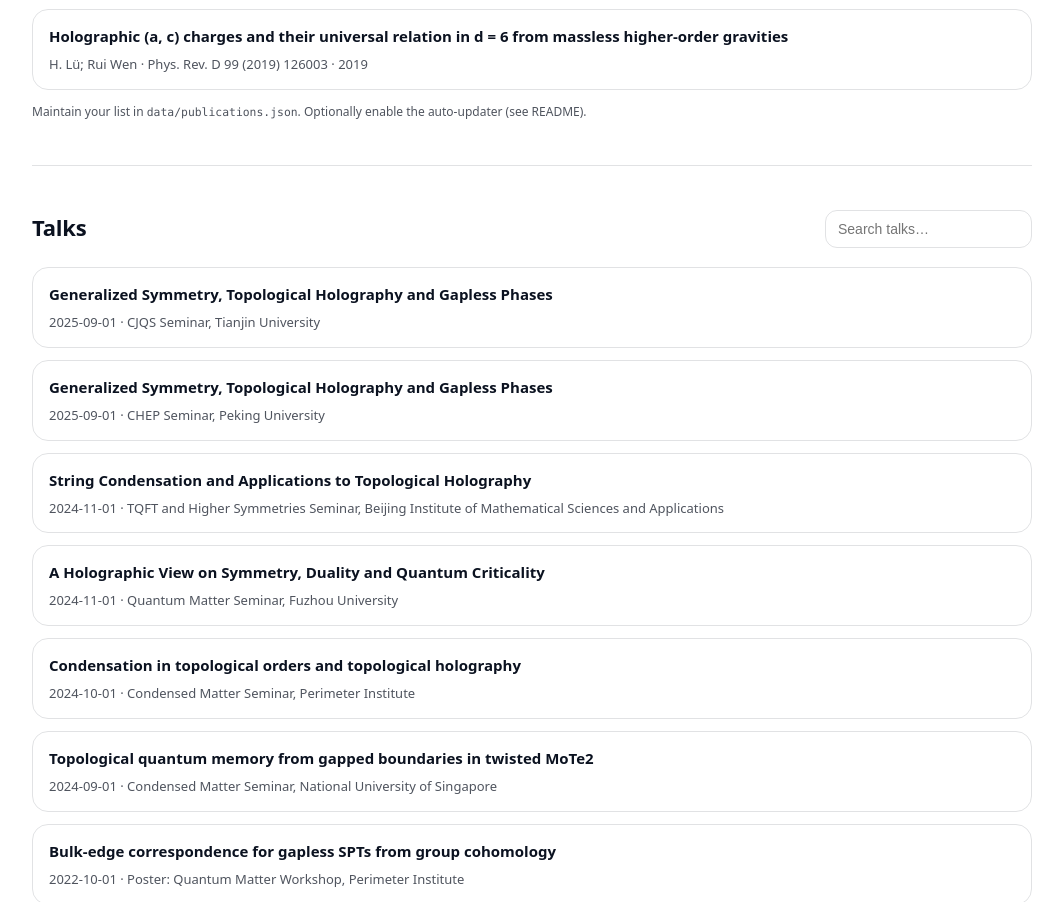
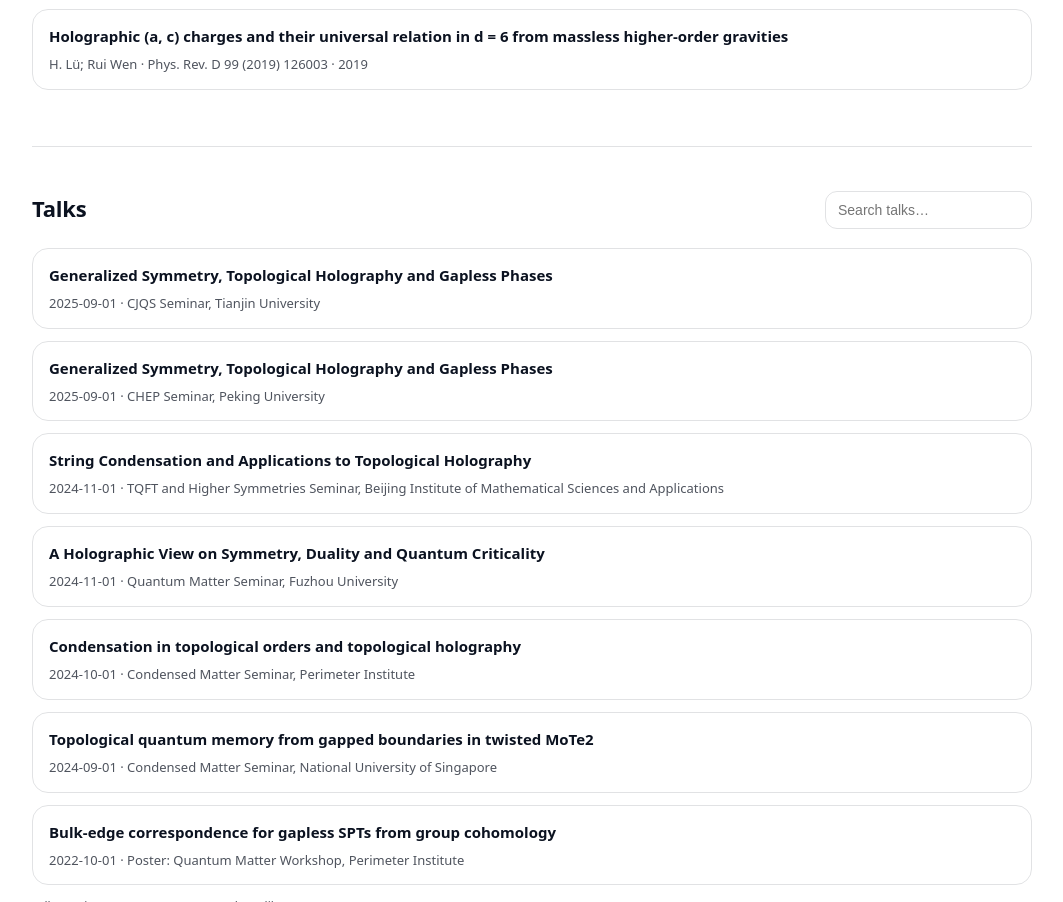
Before and after one commit to RuiWenZzZz/RuiWenZzZz.github.io, a plain HTML site: page index.html in a window 1280 px wide. Shown: the part 2313-3215 px from the top of the page, without its empty margins (108-1171 px from the left). Drawn offline with Linux system fonts and the light colour scheme.

Commit message:
Update index.html

```diff
--- a/index.html
+++ b/index.html
@@ -85,7 +85,7 @@
       <div class="list" id="pub-list" aria-live="polite"></div>
 
       <p class="hint">
-        Maintain your list in <code>data/publications.json</code>. Optionally enable the auto-updater (see README).
+
       </p>
     </section>
 
```
